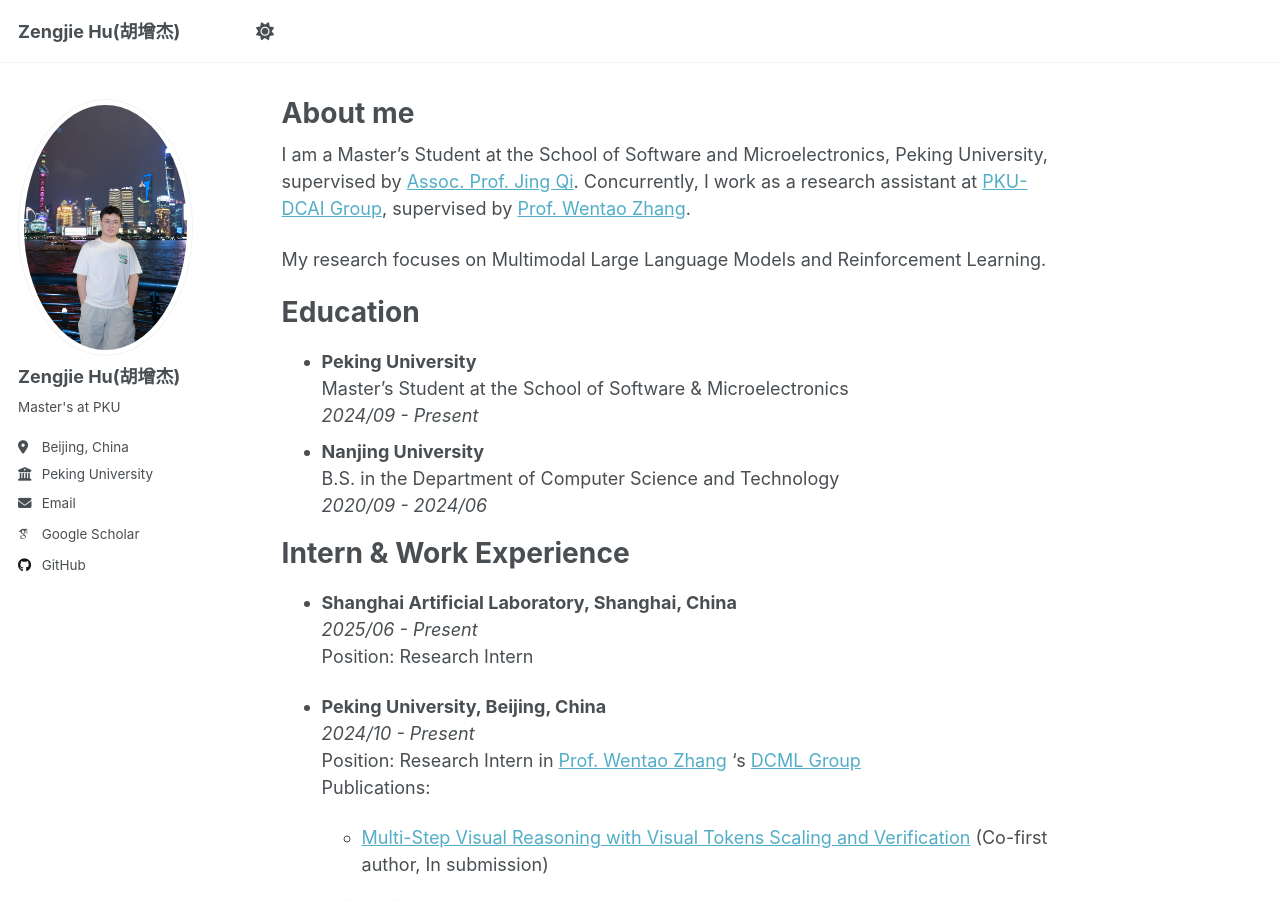
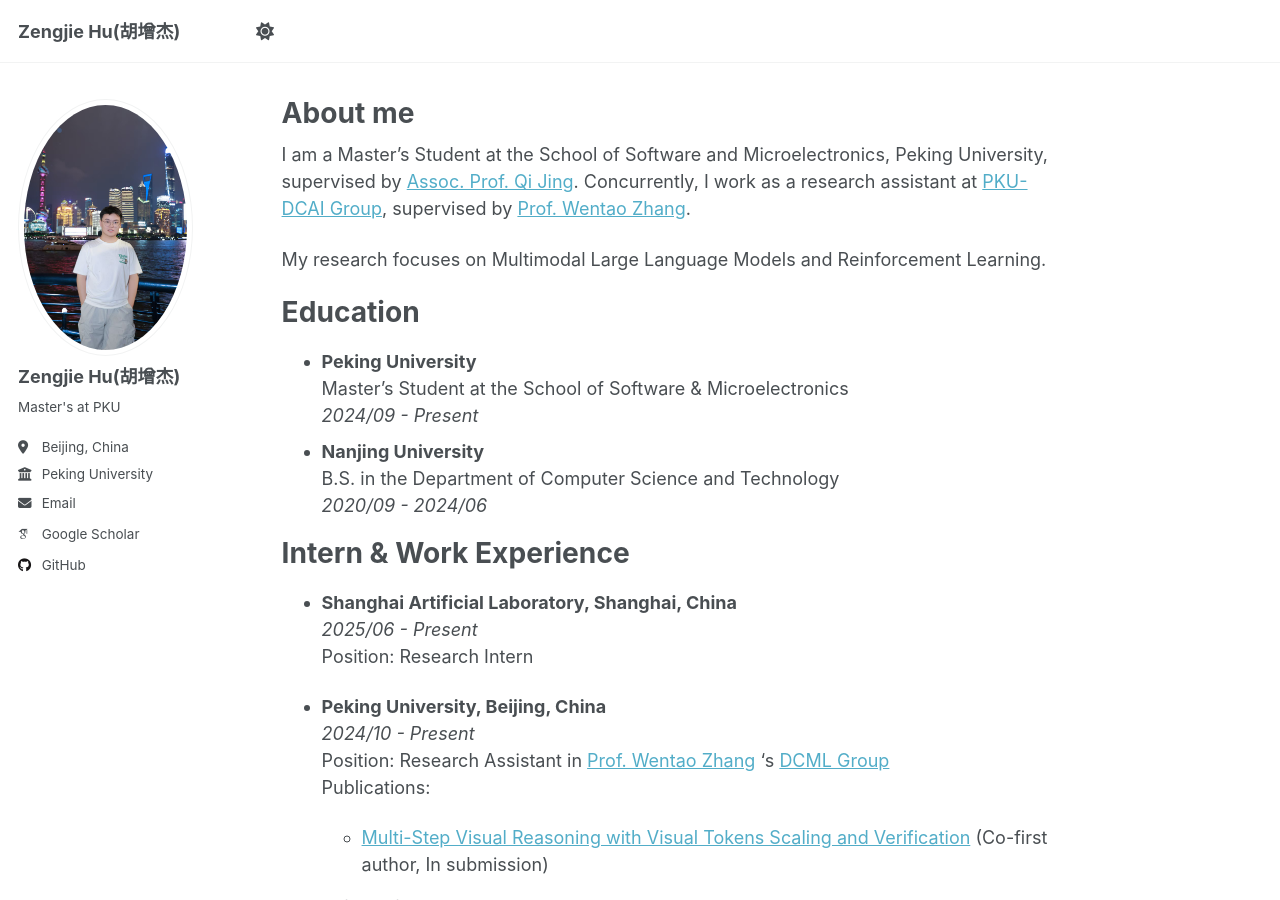
Before and after one commit to FloSophorae/FloSophorae.github.io, a Jekyll site: the page built from _pages/about.md, in a window 1280 px wide and 900 px high. Built offline with Jekyll 4.4.1, drawn with Linux system fonts in a browser that asks for light colours; some web fonts are replaced.

Commit message:
update DCAI and photo

```diff
--- a/_pages/about.md
+++ b/_pages/about.md
@@ -6,7 +6,7 @@
   - /about/
   - /about.html
 ---
-I am a Master’s Student at the School of Software and Microelectronics, Peking University, supervised by [Assoc. Prof. Jing Qi](https://www.ss.pku.edu.cn/teacherteam/teacherlist/1610-%E8%8D%86%E7%90%A6.html). Concurrently, I work as a research assistant at [PKU-DCAI Group](https://github.com/OpenDCAI), supervised by [Prof. Wentao Zhang](https://zwt233.github.io/).
+I am a Master’s Student at the School of Software and Microelectronics, Peking University, supervised by [Assoc. Prof. Qi Jing](https://www.ss.pku.edu.cn/teacherteam/teacherlist/1610-%E8%8D%86%E7%90%A6.html). Concurrently, I work as a research assistant at [PKU-DCAI Group](https://github.com/OpenDCAI), supervised by [Prof. Wentao Zhang](https://zwt233.github.io/).
 
 My research focuses on Multimodal Large Language Models and Reinforcement Learning.
 
@@ -27,7 +27,7 @@
 
 - **Peking University, Beijing, China** <br>
 *2024/10 - Present* <br>
-Position: Research Intern in [Prof. Wentao Zhang](https://zwt233.github.io/) 's [DCML Group](https://github.com/Open-DataFlow) <br>
+Position: Research Assistant in [Prof. Wentao Zhang](https://zwt233.github.io/) 's [DCML Group](https://github.com/OpenDCAI) <br>
 Publications:
   - [Multi-Step Visual Reasoning with Visual Tokens Scaling and Verification](https://arxiv.org/abs/2506.07235) (Co-first author, In submission)
 
```
Also changed, not shown: images/huzengjie_4.jpg (added).
